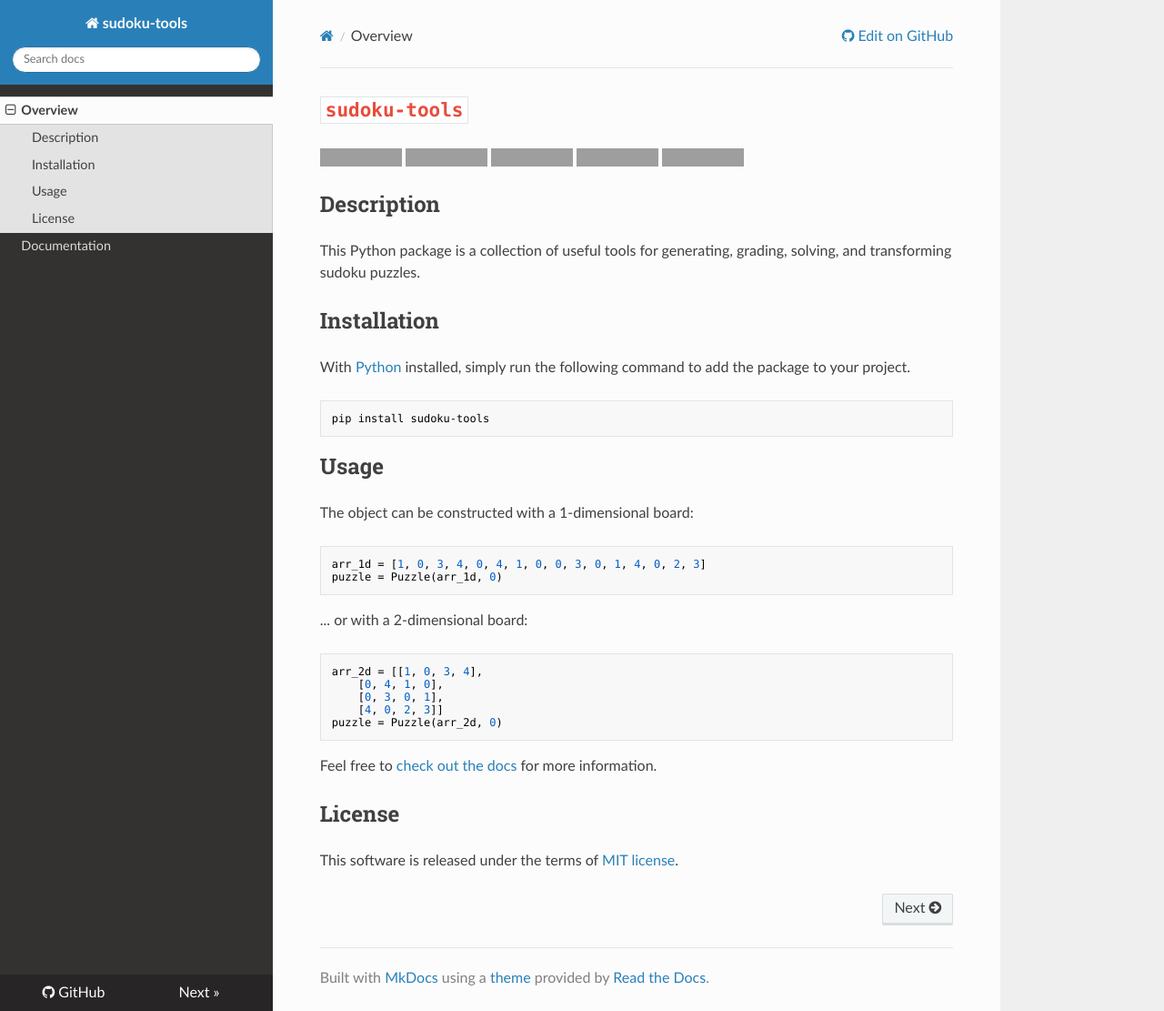
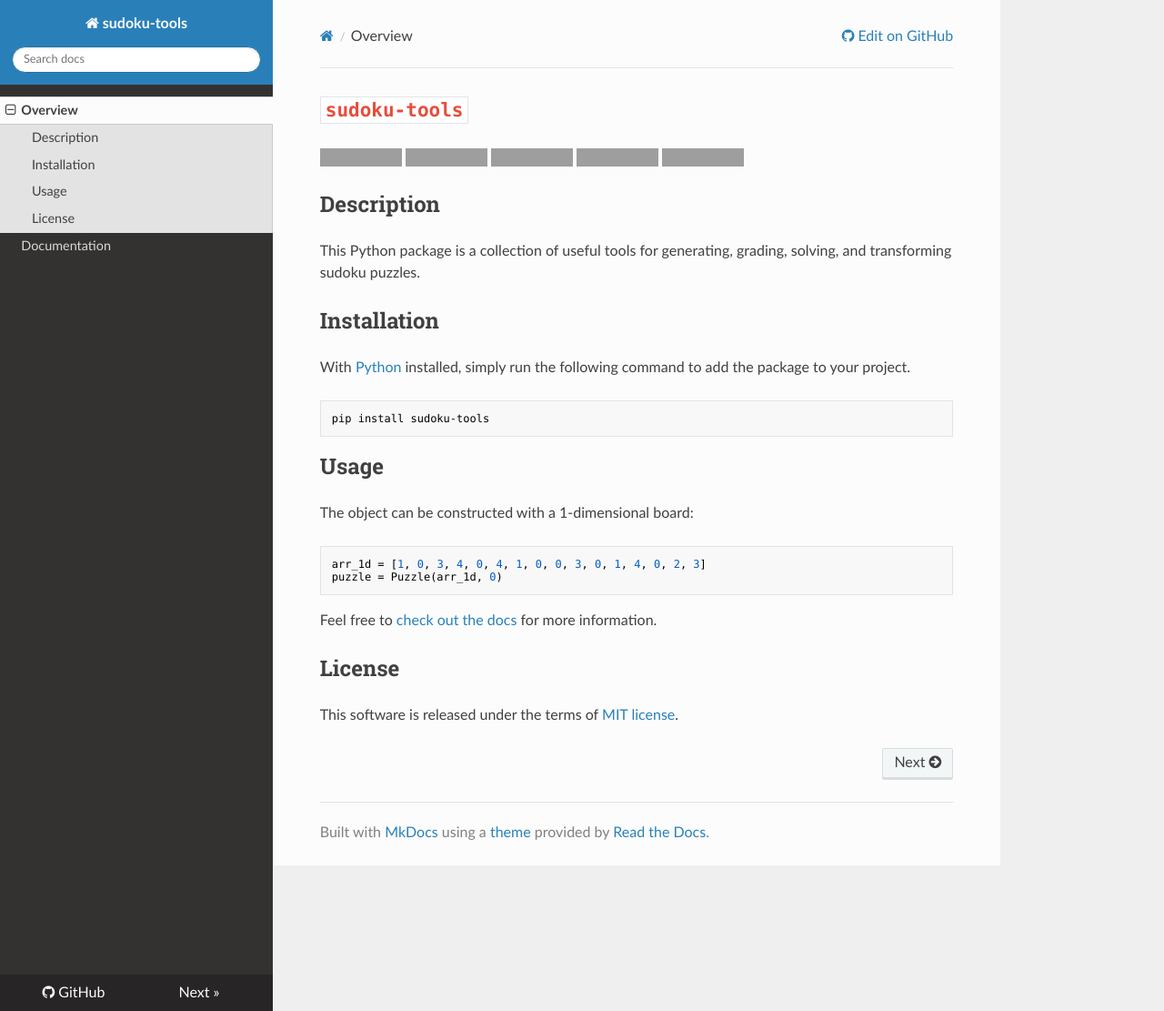
Before and after one commit to dawsonbooth/sudoku-tools, an MkDocs documentation site: the page built from docs/README.md, in a window 1280 px wide and 1111 px high. Shown: the whole window at 91% size. Built offline with MkDocs 1.6.1, drawn with Linux system fonts in a browser that asks for light colours; nearby versions of some CDN libraries; grey boxes are pictures that could not be loaded.

Commit message:
Update docs

````diff
--- a/docs/README.md
+++ b/docs/README.md
@@ -26,15 +26,6 @@ The object can be constructed with a 1-dimensional board:
 arr_1d = [1, 0, 3, 4, 0, 4, 1, 0, 0, 3, 0, 1, 4, 0, 2, 3]
 puzzle = Puzzle(arr_1d, 0)
 ```
-... or with a 2-dimensional board:
-
-```python
-arr_2d = [[1, 0, 3, 4],
-	[0, 4, 1, 0],
-	[0, 3, 0, 1],
-	[4, 0, 2, 3]]
-puzzle = Puzzle(arr_2d, 0)
-```
 
 Feel free to [check out the docs](https://dawsonbooth.github.io/sudoku-tools/) for more information.
 
````
Also changed, not shown: README.md (+0 -9 lines).
